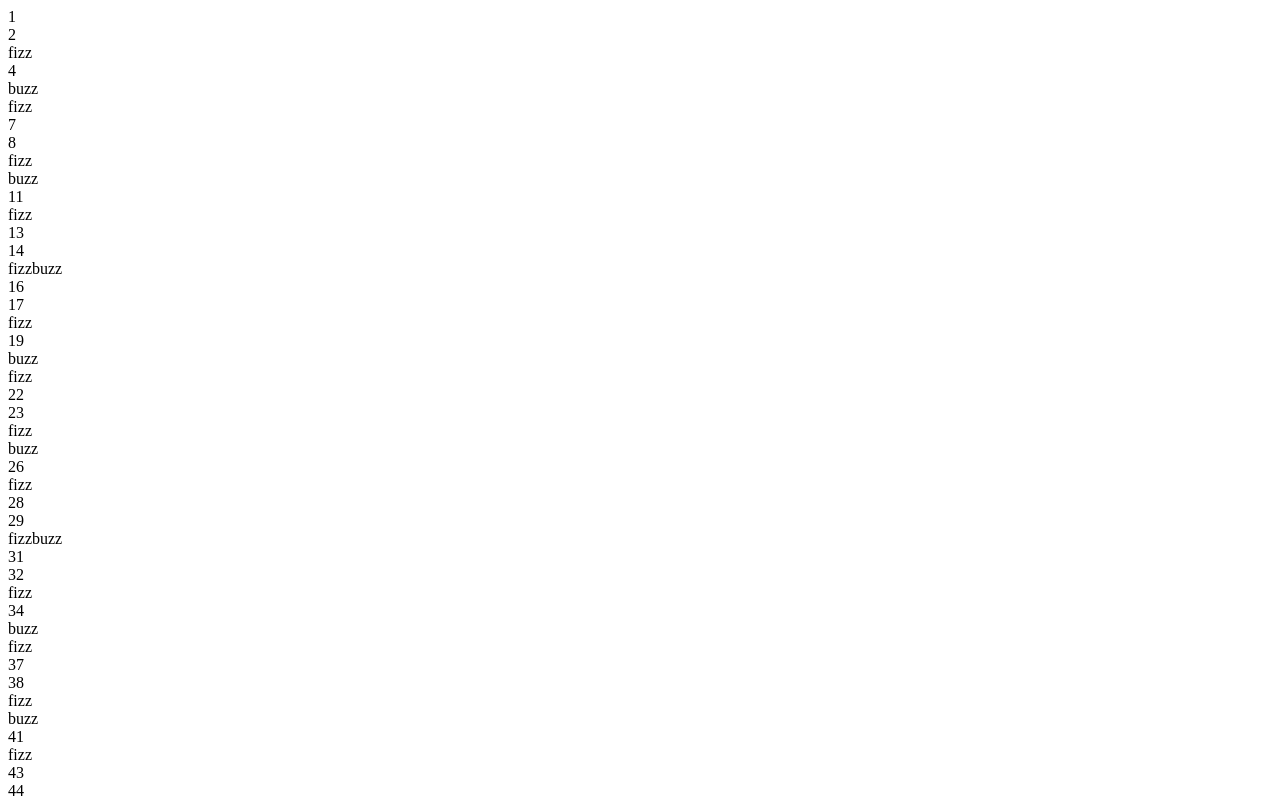
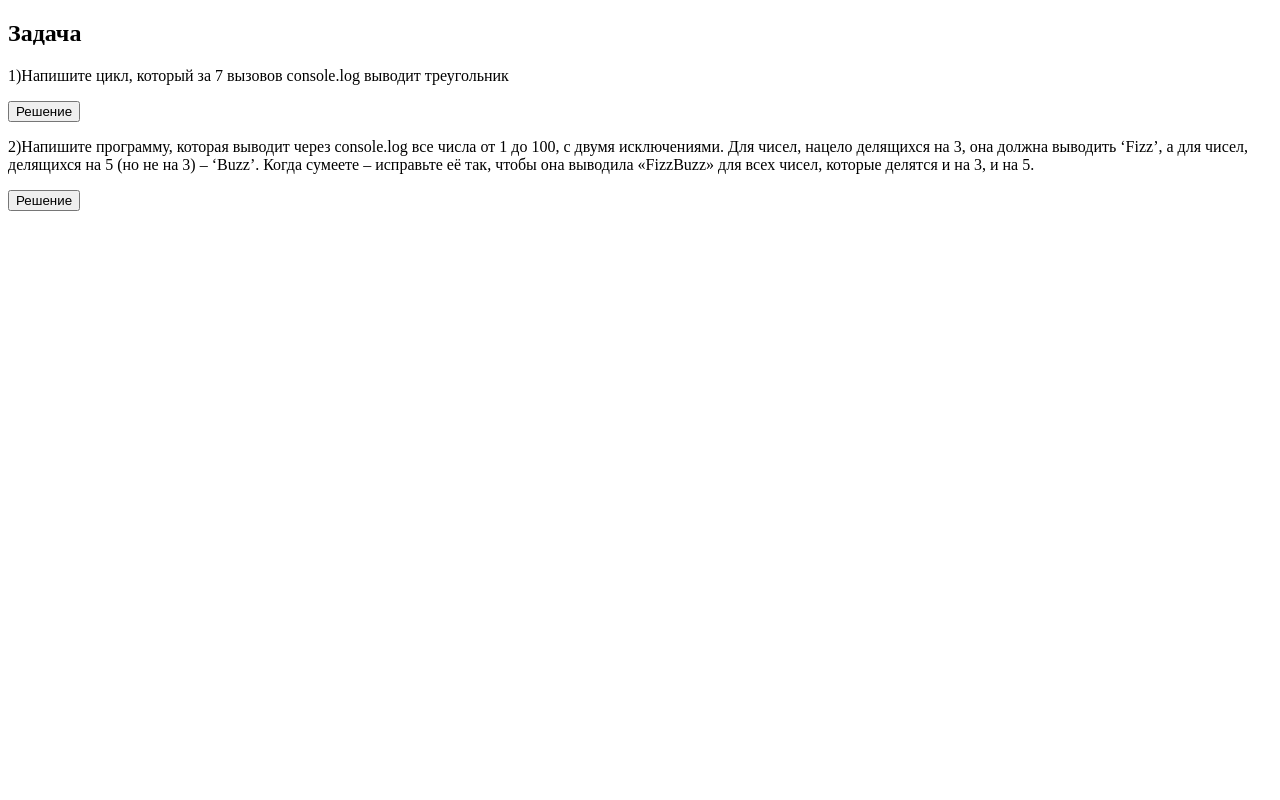
Before and after one commit to belikovanastasya/Tasks-from-Essential-JS, a plain HTML site: page index.html in a window 1280 px wide. Shown: the top 800 px of the page. Drawn offline with Linux system fonts and the light colour scheme.

Commit message:
decision task onclick

```diff
--- a/index.html
+++ b/index.html
@@ -6,6 +6,13 @@
 
 </head>
 <body>
+<h2>Задача</h2>
+<p>1)Напишите цикл, который за 7 вызовов console.log выводит  треугольник</p>
+<button id="func1" onclick="task1()">Решение</button>
+<p> 2)Напишите программу, которая выводит через console.log все числа от 1 до 100, с двумя исключениями. Для чисел, нацело делящихся на 3, она должна выводить ‘Fizz’, а для чисел, делящихся на 5 (но не на 3) – ‘Buzz’.
+Когда сумеете – исправьте её так, чтобы она выводила «FizzBuzz» для всех чисел, которые делятся и на 3, и на 5.</p>
+<button id="func1" onclick="task2()">Решение</button>
+
 	<script src='script.js'></script>
 </body>
 </html>
--- a/script.js
+++ b/script.js
@@ -1,12 +1,16 @@
-/*a= ""
 
+function task1(){
+	a= ""
+	dec = document.getElementById("task1");
 for (i = 0; i<7; i++){
     a= a+'#'
   document.write(a+'<br>');
-}*/
+}
+}
 
 
-a = 0;
+function task2(){
+	a = 0;
 
 for (var i = 0; i < 100; i++) {
 	a= a+1;
@@ -29,3 +33,4 @@ else
 	{document.write(a+"<br>")}
 
 	}
+}
```
